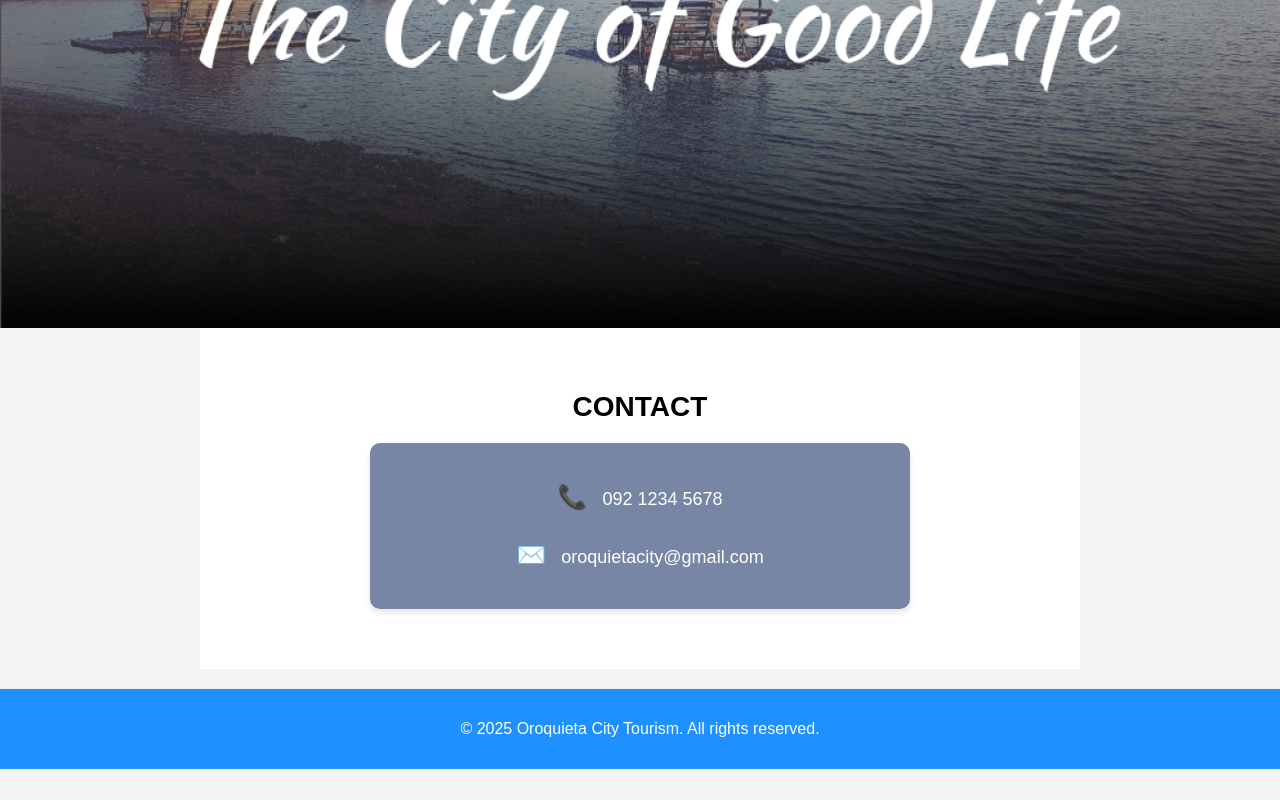
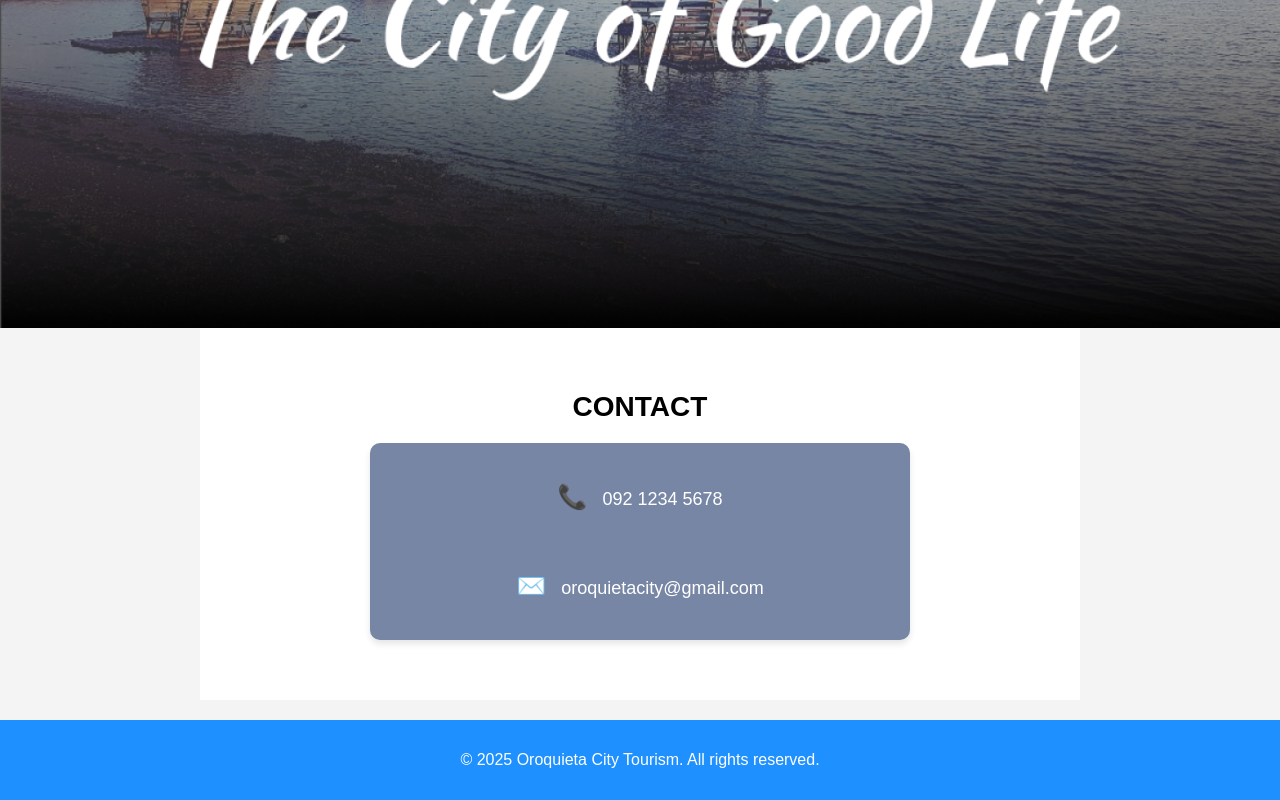
Before and after one commit to JohnReyLuza/MIDTERM, a plain HTML site: page contact.html in a window 1280 px wide. Shown: the part 373-1173 px from the top of the page. Before the commit the page ends 1142 px from the top, so only its background shows below. Drawn offline with Linux system fonts and the light colour scheme.

Commit message:
Update contact.html

```diff
--- a/contact.html
+++ b/contact.html
@@ -28,14 +28,15 @@
 
     <section class="content">
         <h2>CONTACT</h2>
-        <div class="contact-card">
-            <p><span class="icon">📞</span> 092 1234 5678</p>
-            <p><span class="icon">✉️</span> oroquietacity@gmail.com</p>
+        <div class="contact-container">
+            <div class="contact-card">
+                <p><span class="icon">📞</span> 092 1234 5678</p><br>
+                <p><span class="icon">✉️</span> oroquietacity@gmail.com</p>
+            </div>
         </div>
-
     </section>
 
-    <footer>
+    <footer class="footer">
         <p>&copy; 2025 Oroquieta City Tourism. All rights reserved.</p>
     </footer>
 </body>
```
